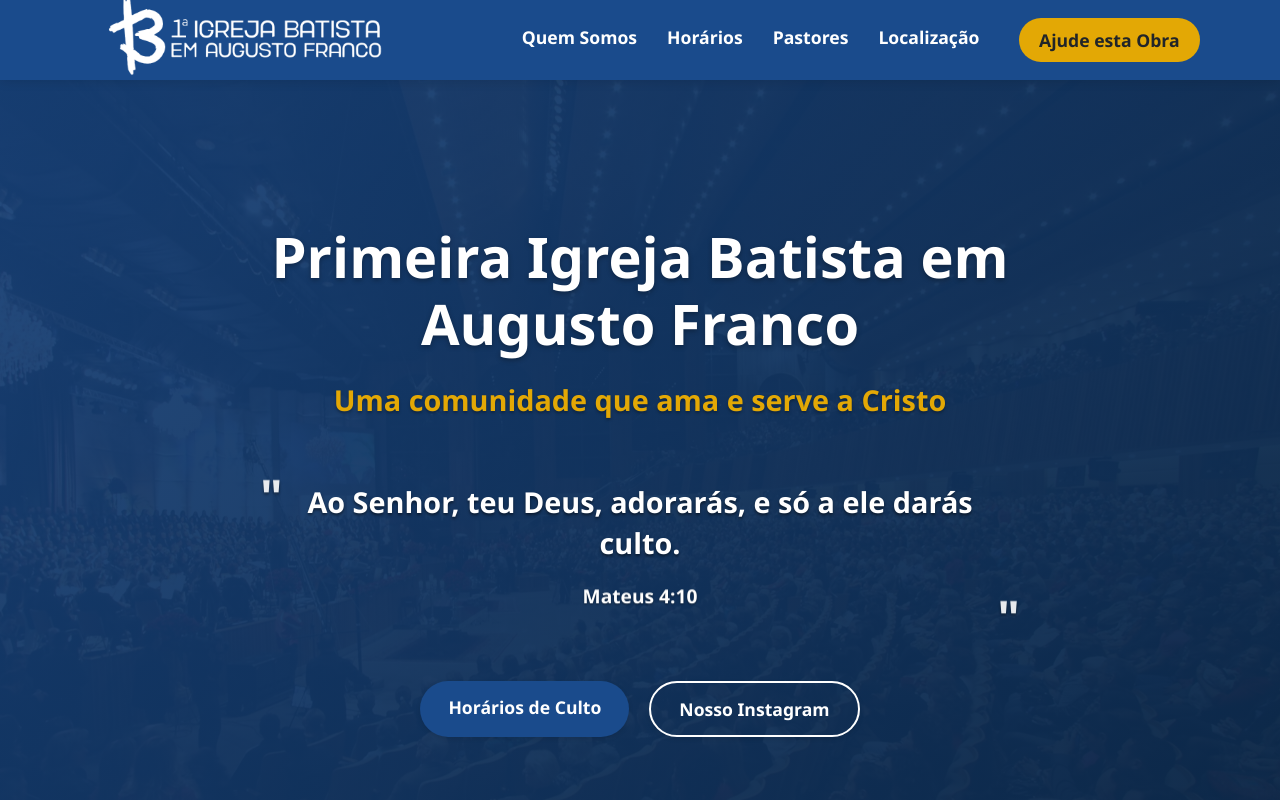
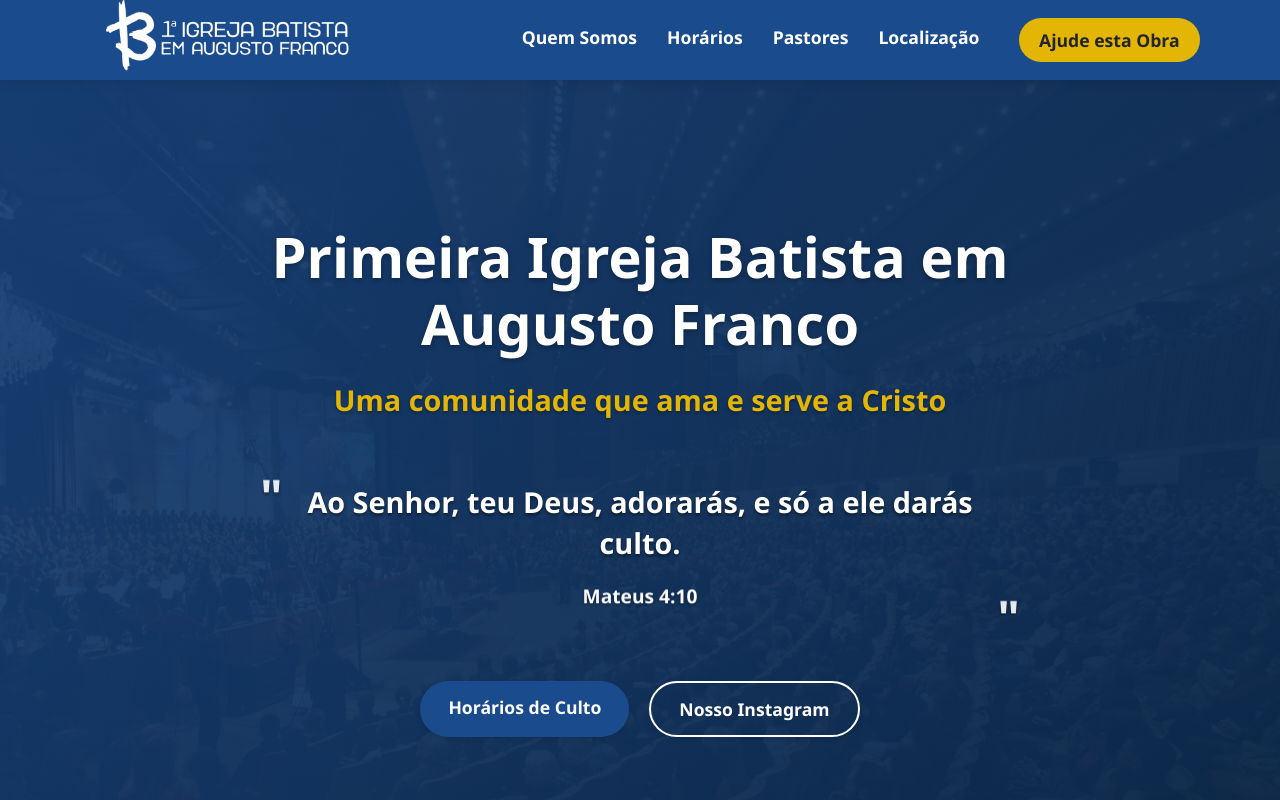
Before and after one commit to PaulooBarros/pibaf-page, a React (Vite) app: page / in a window 1280 px wide. Shown: the top 800 px of the page. Built offline with nearby package versions, Linux system fonts and the light colour scheme.

Commit message:
tamanho correto logo pibaf

```diff
--- a/src/App.css
+++ b/src/App.css
@@ -2,17 +2,17 @@
     /* Cores base */
     --primary-color: #1a4b8c;
     --secondary-color: #0d2b4e;
-    --accent-color: #e3a805;
+    --accent-color: #e3b505;
     --light-color: #f8f9fa;
     --dark-color: #212529;
 
     /* Cores por seção */
     --hero-bg-color: #1a4b8c;
     --about-bg-color: #ffffff;
-    --worship-bg-color: #f8f9fa;
+    --worship-bg-color: #f0f1f3;
     --pastors-bg-color: #ffffff;
-    --location-bg-color: #f8f9fa;
-    --help-bg-color: #ffffff;
+    --location-bg-color: #f0f1f3;
+    --help-bg-color: #f0f1f3;
     --footer-bg-color: #212529;
 
     /* Textos por seção */
--- a/src/components/Navbar/Navbar.tsx
+++ b/src/components/Navbar/Navbar.tsx
@@ -25,7 +25,7 @@ const Navbar: React.FC = () => {
             <img
               src={logo}// Substitua com o caminho da imagem
               alt="PIB Augusto Franco"
-              style={{ height: "280px" }} // Ajuste o tamanho conforme necessário
+              style={{ height: "250px" }} // Ajuste o tamanho conforme necessário
             />
           </Link>
         </div>
```
